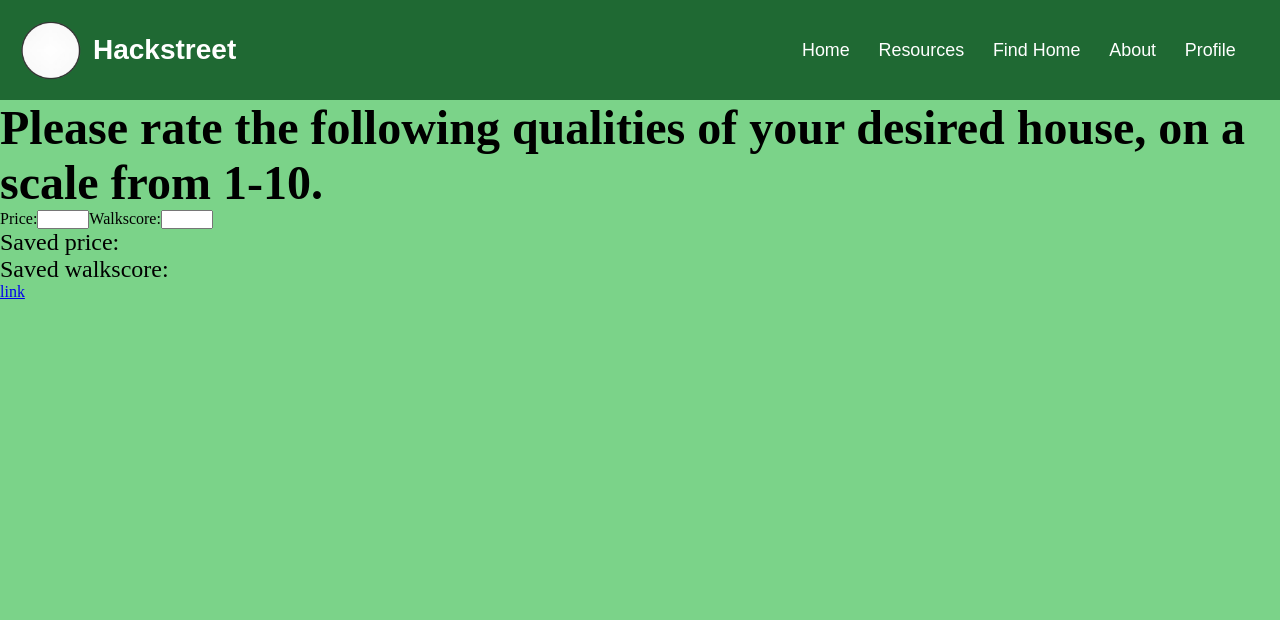
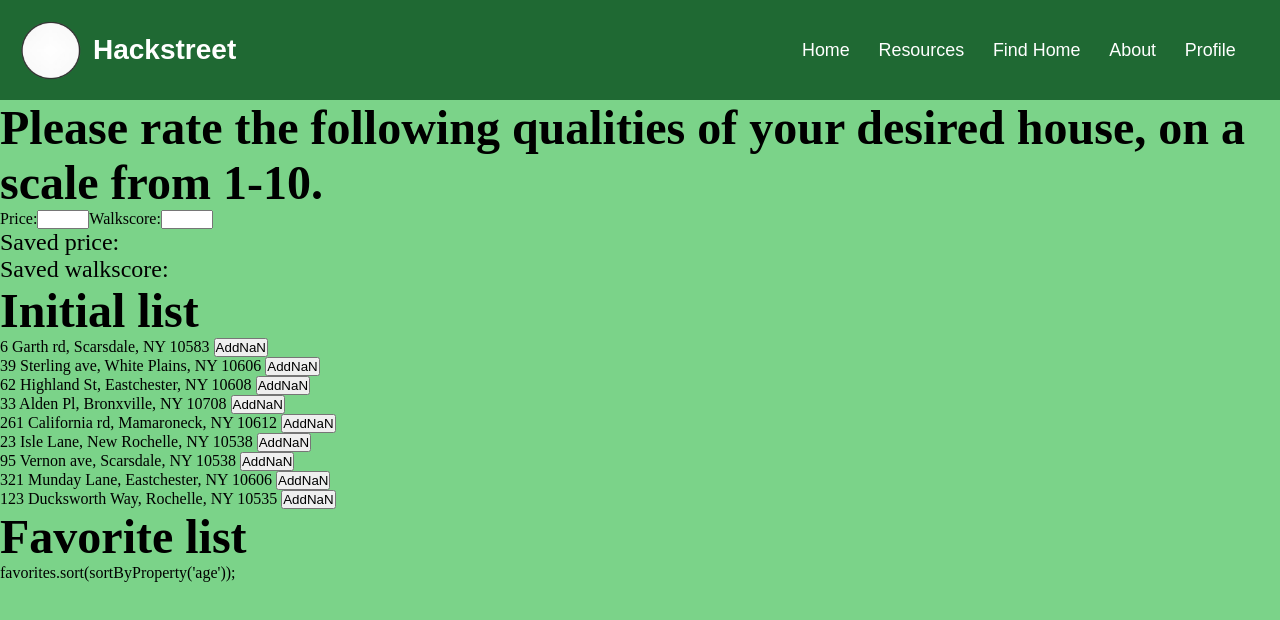
Before and after one commit to samhithabodangi/hackstreet, a React (Vite) app: page /profile in a window 1280 px wide. Shown: the top 620 px of the page. Built offline with nearby package versions, Linux system fonts and the light colour scheme.

Commit message:
like a bunch of stuff

```diff
--- a/src/data/property.js
+++ b/src/data/property.js
@@ -12,7 +12,8 @@ export const latestHomes = [
         "baths": "1",
         "price": "295000",
         "parking": "2",
-        "construction": "fireplace,landry"
+        "construction": "fireplace,landry",
+        "score": "0"
     },
     {
         "id": "651263730501",
@@ -26,7 +27,8 @@ export const latestHomes = [
         "baths": "2",
         "price": "445000",
         "parking": "1",
-        "construction": "elevator,garage"
+        "construction": "elevator,garage",
+        "score": "0"
     },
     {
         "id": "3511539610225",
@@ -40,7 +42,8 @@ export const latestHomes = [
         "baths": "1",
         "price": "325000",
         "parking": "",
-        "construction": "basement,landry"
+        "construction": "basement,landry",
+        "score": "0"
     },
     {
         "id": "2511639410001",
@@ -54,7 +57,8 @@ export const latestHomes = [
         "baths": "1",
         "price": "665000",
         "parking": "",
-        "construction": "fireplace,gym"
+        "construction": "fireplace,gym",
+        "score": "0"
     },
     {
         "id": "2411639439991",
@@ -68,7 +72,8 @@ export const latestHomes = [
         "baths": "1",
         "price": "265000",
         "parking": "1",
-        "construction": "landry,gym"
+        "construction": "landry,gym",
+        "score": "0"
     },
     {
         "id": "1522639490009",
@@ -82,7 +87,8 @@ export const latestHomes = [
         "baths": "2",
         "price": "765000",
         "parking": "3",
-        "construction": "basement,fireplace"
+        "construction": "basement,fireplace",
+        "score": "0"
     },
     {
         "id": "19639490088",
@@ -96,7 +102,8 @@ export const latestHomes = [
         "baths": "1",
         "price": "215000",
         "parking": "3",
-        "construction": "elevator,garage"
+        "construction": "elevator,garage",
+        "score": "0"
     },
     {
         "id": "1122459390065",
@@ -110,7 +117,8 @@ export const latestHomes = [
         "baths": "1",
         "price": "845000",
         "parking": "3",
-        "construction": "basement,pool"
+        "construction": "basement,pool",
+        "score": "0"
     },
     {
         "id": "1722679430009",
@@ -124,6 +132,7 @@ export const latestHomes = [
         "baths": "1",
         "price": "650000",
         "parking": "3",
-        "construction": "garage,landry"
+        "construction": "garage,landry",
+        "score": "0"
     }
 ]
--- a/src/pages/About.jsx
+++ b/src/pages/About.jsx
@@ -2,7 +2,6 @@ import React from "react"
 import HeaderShift from "../components/HeaderShift"
 import '../cssFiles/About.css'
 import '../App.css'
-import Favorites from "./Favorites"
 
 function About() {
     return(
@@ -13,8 +12,6 @@ function About() {
             <h1 class = "big centered">What is Hackstreet?</h1>
             <h3 class = "centered">Hackstreet's mission is to make finding your perfect home easy, accessible, and approachable.</h3>
             </div>
-
-            <Favorites />
 
             <div class = "row">
 
--- a/src/pages/DecisionMatrixPage.jsx
+++ b/src/pages/DecisionMatrixPage.jsx
@@ -1,9 +1,9 @@
 import React from 'react';
-import { useParams } from 'react-router-dom';
+/*import { useParams } from 'react-router-dom';*/
 import Header from "../components/Header";
 
 function DecisionMatrixPage() {
-
+    /*
     const {walkscore} = useParams();
     const {price} = useParams();
 
@@ -21,6 +21,7 @@ function DecisionMatrixPage() {
         return a.score - b.score;
 
     })
+    */
 
     return(
 
--- a/src/pages/Profile.jsx
+++ b/src/pages/Profile.jsx
@@ -1,13 +1,12 @@
-import React from "react"
-import Header from "../components/Header"
+import React from 'react'
 import '../cssFiles/Profile.css'
 import '../App.css'
 import Survey from "../pages/Survey"
 
+
 function Profile() {
 return(
     <div>
-    <Header/>
     <Survey/>
     </div>
     )
--- a/src/pages/Survey.jsx
+++ b/src/pages/Survey.jsx
@@ -1,7 +1,20 @@
-import React from 'react';
-import { useState } from 'react';
-import { Link } from 'react-router-dom';
+import React, { useEffect, useState } from 'react';
+import Header from "../components/Header"
+import '../cssFiles/Profile.css'
+import '../App.css'
+import {latestHomes} from "../data/property"
 
+function sortByProperty(property) {
+  return function(a, b) {
+      if (a[property] < b[property]) {
+          return -1;
+      }
+      if (a[property] > b[property]) {
+          return 1;
+      }
+      return 0;
+  };
+}
 
 function Survey() {
 
@@ -20,8 +33,27 @@ const saveWalkscore = (event) => {
     setWalkscore(event.target.value);
 }
 
+const [favorites, setFavorites] = useState([]);
+
+    useEffect(() => {
+      setFavorites(latestHomes);
+    }, []);
+
+    useEffect(() => {
+      console.log(favorites);
+    }, [favorites]);
+
+    function handleFavorite(id) {
+      const newFavorites = favorites.map(item => {
+        return item.id === id ? { ...item, favorite: !item.favorite } : item;
+      });
+
+      setFavorites(newFavorites);
+    }
+
     return(
-
+        <div>
+    <Header/>
         <div>
         <div>
 
@@ -44,9 +76,33 @@ const saveWalkscore = (event) => {
             <p>Saved price: {price}</p>
             <p>Saved walkscore: {walkscore}</p>
         </div>
+<div className="App">
+      <h1>Initial list</h1>
+      <ul>
+        {favorites.map((item, i) => (
+          <li key={i}>
+            {item.address}{" "}
+            <button
+              onClick={() => {
+                handleFavorite(item.id);
+              }}
+            >
+              {item.favorite === true ? "Remove" : "Add"}
+              {item.score = (item.walkscore/100) * walkscore + (-1)*(item.price * price)}
+            </button>
+          </li>
+        ))}
+      </ul>
+      <h1>Favorite list</h1>
 
-        <div>
-        <Link to={"/DecisionMatrixPage/${walkscore}/${price}"} className="button">link</Link>
+      favorites.sort(sortByProperty('age'));
+
+      <ul>
+        {favorites.map(item =>
+          item.favorite === true ? <li key={item.id}>{item.address}</li> : null
+        )}
+      </ul>
+        </div>
         </div>
         </div>
 
```
Also changed, not shown: src/pages/DecisionMatrix.jsx (deleted, +0 -36 lines).
